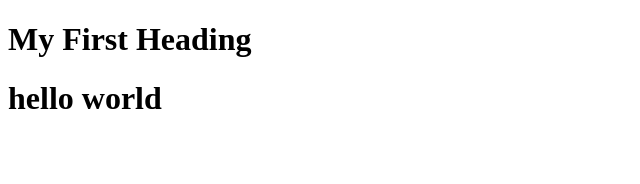
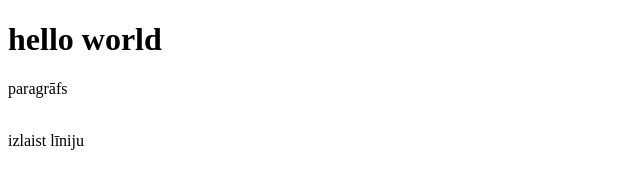
Before and after one commit to Nekuzi/webpage3, a plain HTML site: page index.html in a window 1280 px wide. Shown: the whole page, without its empty margins (0-640 px from the left). Drawn offline with Linux system fonts and the light colour scheme.

Commit message:
Update index.html

```diff
--- a/index.html
+++ b/index.html
@@ -2,10 +2,11 @@
 <html>
 <body>
 
-<h1>My First Heading</h1>
+<h1>hello world</h1>
 
 
-  <h1> hello world</h1>
+  <p> paragrāfs </p>
+  <br> izlaist līniju</br>
 
 
 </body>
```
